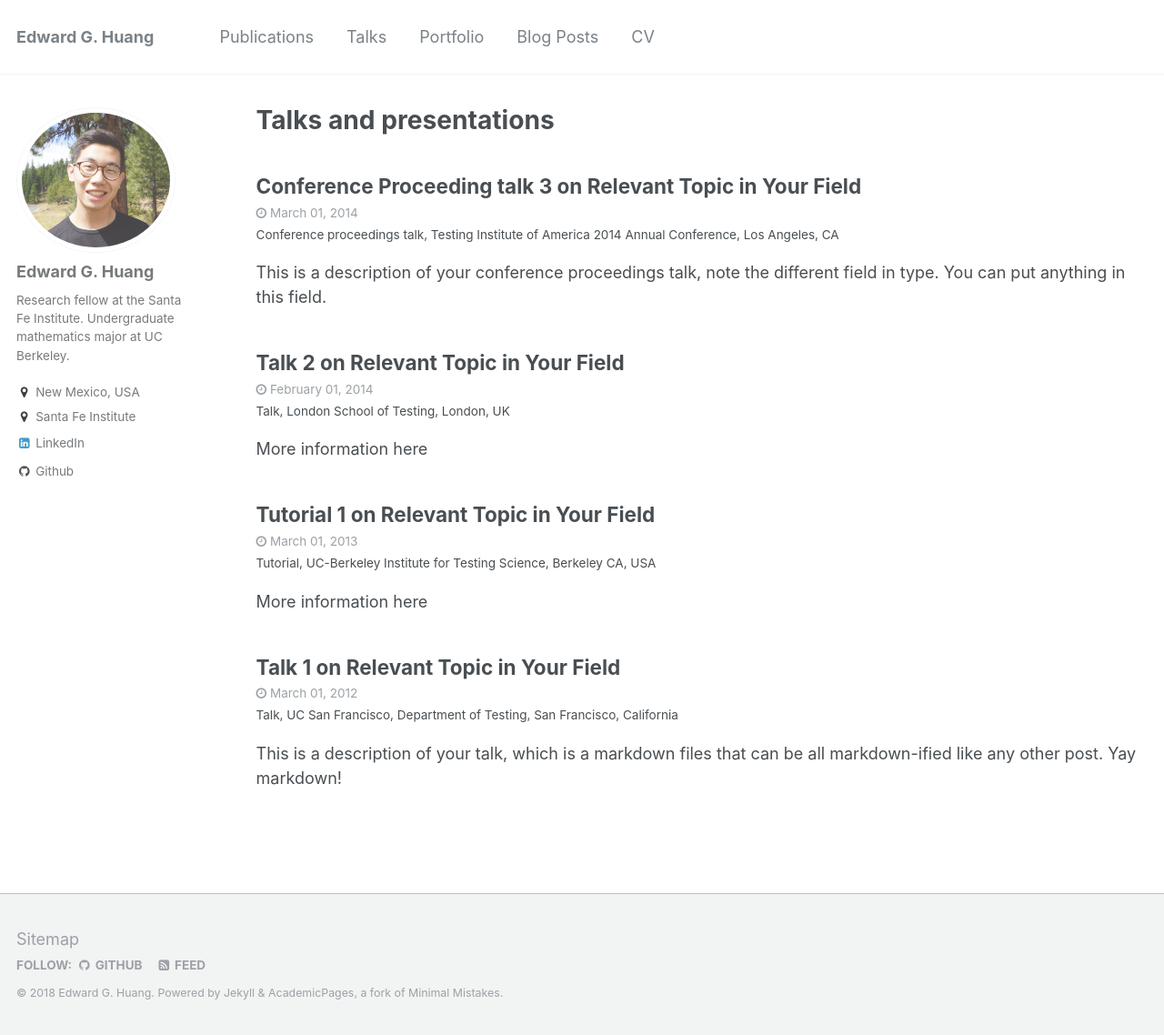
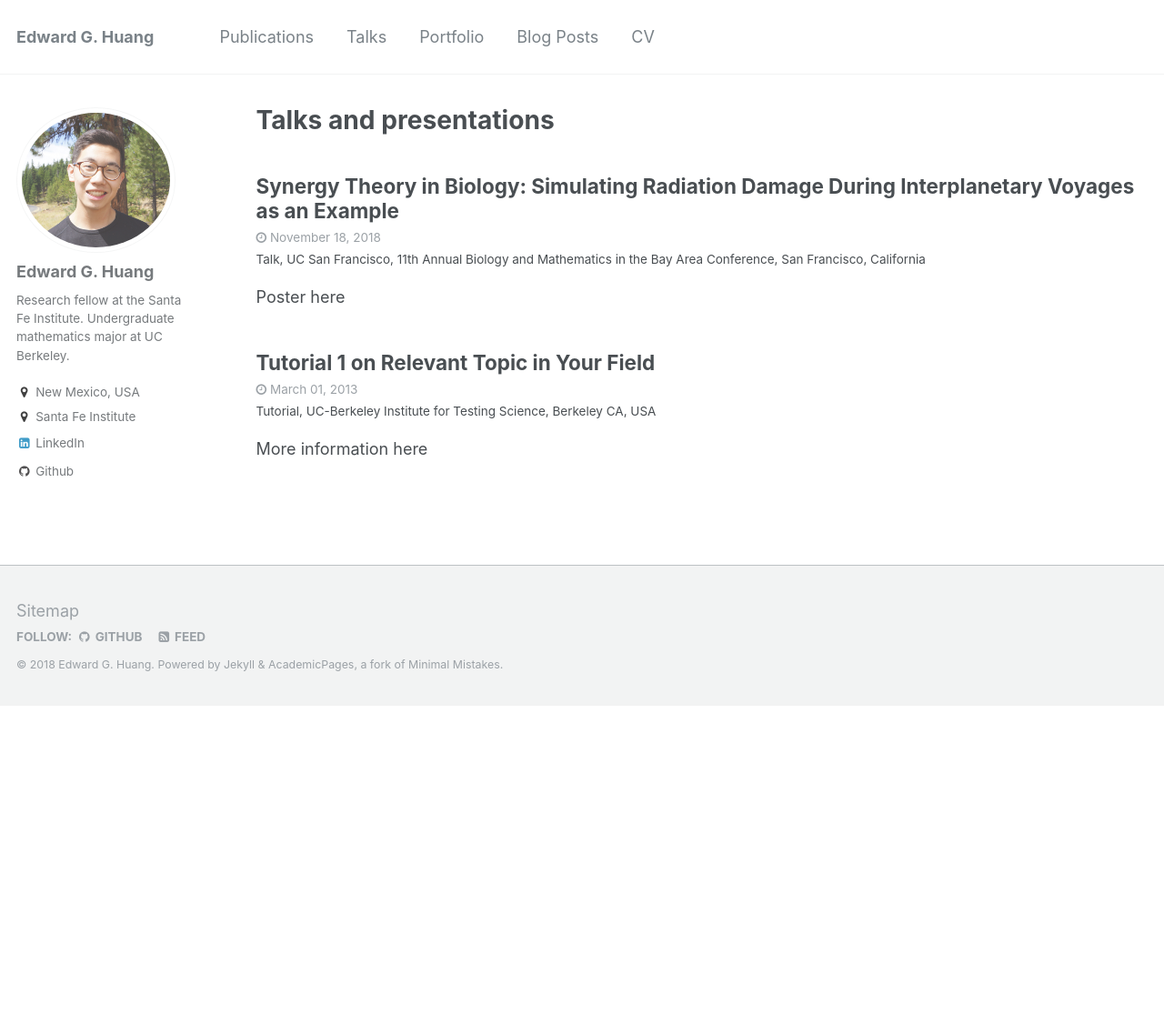
Before and after one commit to eghuang/eghuang.github.io, a Jekyll site: the page built from _pages/talks.html, in a window 1280 px wide and 1138 px high. Shown: the whole window at 91% size. Built offline with Jekyll 4.4.1, drawn with Linux system fonts in a browser that asks for light colours.

Commit message:
Added talk and fixed title in book publication:

```diff
--- a/_talks/2012-03-01-talk-1.md
+++ /dev/null
@@ -1,11 +0,0 @@
----
-title: "Talk 1 on Relevant Topic in Your Field"
-collection: talks
-type: "Talk"
-permalink: /talks/2012-03-01-talk-1
-venue: "UC San Francisco, Department of Testing"
-date: 2012-03-01
-location: "San Francisco, California"
----
-
-This is a description of your talk, which is a markdown files that can be all markdown-ified like any other post. Yay markdown!
--- /dev/null
+++ b/_talks/2018-11-18-bamba-11.md
@@ -0,0 +1,13 @@
+---
+title: "Synergy Theory in Biology: Simulating Radiation Damage During Interplanetary Voyages as an Example"
+collection: talks
+type: "Talk"
+permalink: /talks/2017-11-18-bamba-11
+venue: "UC San Francisco, 11th Annual Biology and Mathematics in the Bay Area Conference"
+date: 2018-11-18
+location: "San Francisco, California"
+---
+
+[Poster here](https://eghuang.github.io/files/Bamba17v3.pdf)
+
+Synergy analysis uses the dose-effect relations (DERs) of mixture components to define a baseline mixture DER characterizing absence of  synergy/antagonism. We here discuss a recently introduced replacement, incremental effect additivity. We exemplify incremental effect additivity by discussing the mixed radiation field above low earth orbit, whose components are believed to have highly curvilinear DERs for carcinogenesis.
```
Also changed, not shown: _publications/2015-12-01-theory-meets-data.md (+1 -1 lines), _talks/2014-02-01-talk-2.md (+2 -2 lines), _talks/2014-03-01-talk-3.md (+2 -2 lines), 1 other file.
